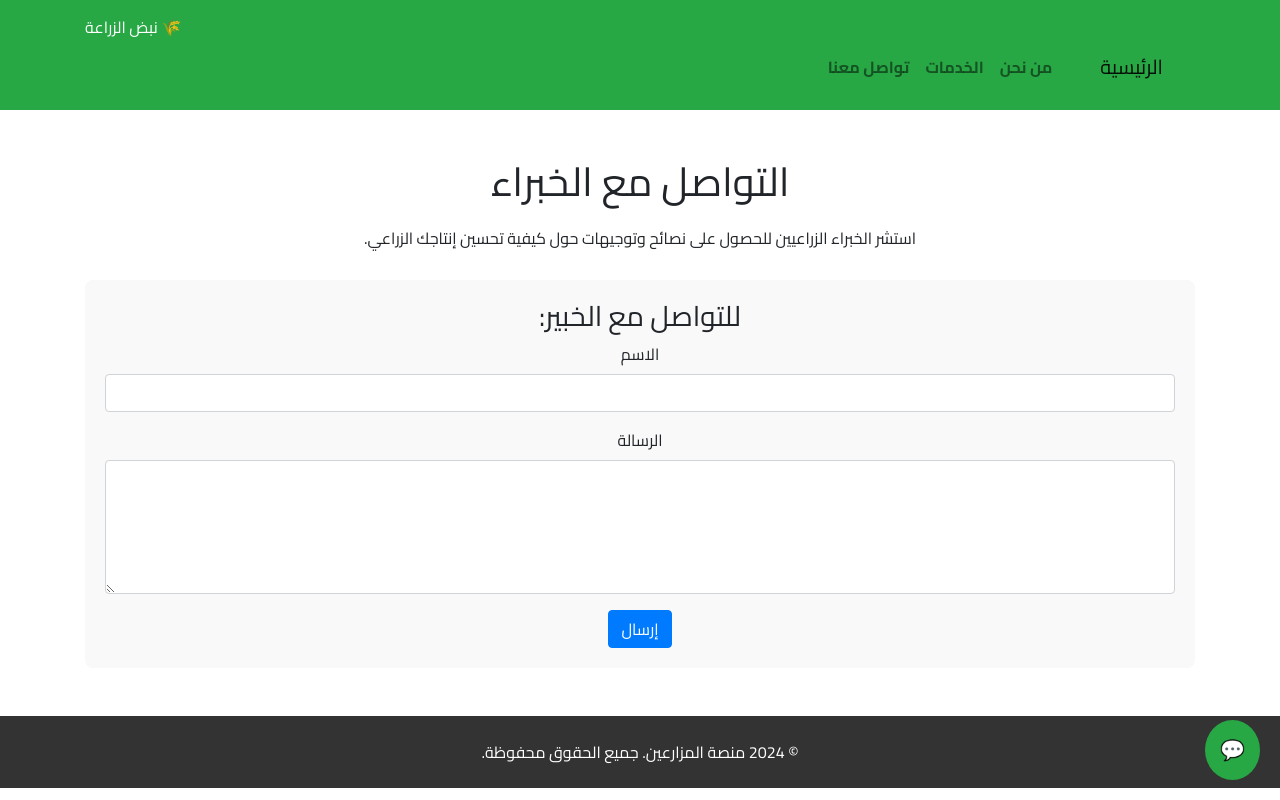
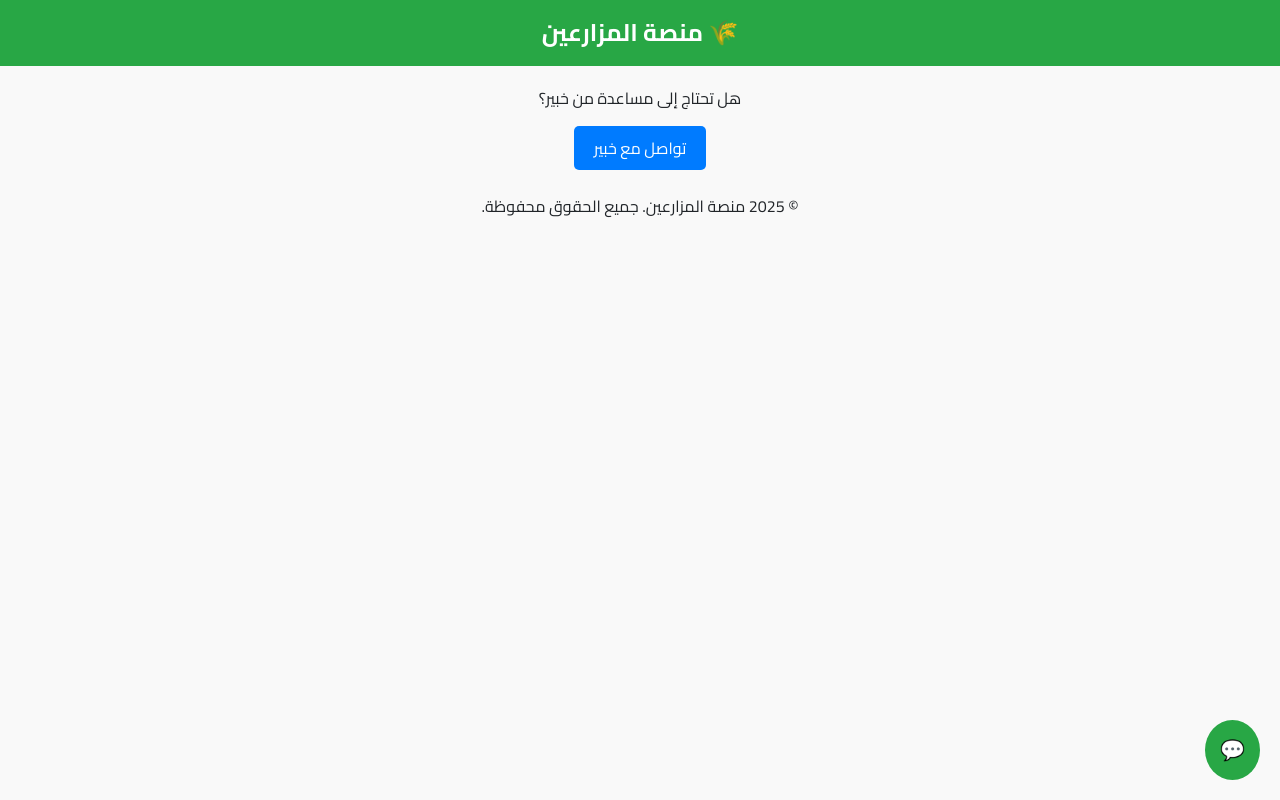
Before and after one commit to ANAS41011/AGRI--PULSE, a PHP site: the page made by expert-consultation (1).html in a window 1280 px wide. Run offline with PHP 8.4, Linux system fonts and the light colour scheme.

Commit message:
Add files via upload

```diff
--- a/.css
+++ b/.css
@@ -20,7 +20,7 @@ body {
 }
 
 .hero{
-    background: url('pic.jpg') no-repeat center center/cover;
+    background: url('') no-repeat center center/cover;
     height: 70vh;
     text-align: center;
     color: #ffffff;
--- a/Contact (1).html
+++ b/Contact (1).html
@@ -260,7 +260,6 @@
                 <button type="submit" class="btn btn-success">إرسال</button>
             </form>
         </div>
-
     </section>
 
     <!-- الفوتر -->
--- a/equipment-rental (1).html
+++ b/equipment-rental (1).html
@@ -290,7 +290,7 @@
 
     <!-- الفوتر -->
     <footer class="footer">
-        <p>© 2024 منصة المزارعين. جميع الحقوق محفوظة.</p>
+        <p>© 2025 منصة المزارعين. جميع الحقوق محفوظة.</p>
     </footer>
 
     <!-- جافا سكريبت -->
--- a/expert-consultation (1).html
+++ b/expert-consultation (1).html
@@ -6,40 +6,20 @@
     <title>التواصل مع الخبراء | منصة المزارعين</title>
     <link href="https://fonts.googleapis.com/css2?family=Cairo:wght@400;700&display=swap" rel="stylesheet">
     <link href="https://stackpath.bootstrapcdn.com/bootstrap/4.5.2/css/bootstrap.min.css" rel="stylesheet">
-    <link href="https://cdnjs.cloudflare.com/ajax/libs/font-awesome/5.15.3/css/all.min.css" rel="stylesheet">
-    <link rel="stylesheet" href="styles.css">
     <style>
         body {
             font-family: 'Cairo', sans-serif;
+            background-color: #f9f9f9;
         }
         .header {
             background-color: #28a745;
             padding: 15px 0;
             color: white;
+            text-align: center;
         }
-        .navbar-nav .nav-link {
-            color: white;
+        .header .logo {
+            font-size: 24px;
             font-weight: bold;
-        }
-        .navbar-nav .nav-link:hover {
-            color: #ffc107;
-        }
-        .service-detail h2 {
-            font-size: 2.5rem;
-            margin-bottom: 20px;
-        }
-        .consultation-form {
-            margin-top: 30px;
-            background-color: #f9f9f9;
-            padding: 20px;
-            border-radius: 8px;
-        }
-        .footer {
-            background-color: #333;
-            color: white;
-        }
-        .footer p {
-            margin: 0;
         }
         .chatbox-container {
             position: fixed;
@@ -57,7 +37,7 @@
         }
         .chatbox-header {
             background-color: #28a745;
-            color: white;
+            color: #fff;
             padding: 10px;
             text-align: center;
             border-radius: 10px 10px 0 0;
@@ -66,163 +46,156 @@
             padding: 15px;
             flex-grow: 1;
             overflow-y: auto;
-            height: 300px;
+        }
+        .chatbox-body p {
+            margin: 5px 0;
+        }
+        .chatbox-body .user {
+            text-align: right;
+            color: #007bff;
+        }
+        .chatbox-body .ai {
+            text-align: left;
+            color: #6c757d;
         }
         .chatbox-footer {
+            display: flex;
             padding: 10px;
-        display: flex;
-            gap: 10px;
+            border-top: 1px solid #ddd;
         }
         .chatbox-footer input {
             flex: 1;
-            padding: 10px;
+            border: 1px solid #ddd;
             border-radius: 5px;
-            border: 1px solid #ddd;
+            padding: 5px;
         }
         .chatbox-footer button {
-            padding: 10px;
+            background-color: #28a745;
+            color: white;
+            border: none;
+            padding: 5px 10px;
+            border-radius: 5px;
+            margin-left: 5px;
+            cursor: pointer;
+        }
+        #chat-toggle {
+            position: fixed;
+            bottom: 20px;
+            right: 20px;
             background-color: #28a745;
             border: none;
+            padding: 15px;
+            border-radius: 50%;
             color: white;
+            font-size: 20px;
             cursor: pointer;
-            border-radius: 5px;
         }
-        #mic {
-            background-color: #ffc107;
+        .expert-contact {
+            margin-top: 20px;
+            text-align: center;
+        }
+        .expert-contact button {
+            background-color: #007bff;
             color: white;
             border: none;
+            padding: 10px 20px;
+            border-radius: 5px;
             cursor: pointer;
-            border-radius: 5px;
         }
     </style>
 </head>
 <body>
-
-    <!-- الهيدر -->
-    <header class="header sticky-top">
-        <div class="container">
-            <div class="logo">🌾 نبض الزراعة</div>
-            <nav class="navbar navbar-expand-lg navbar-light">
-                <a class="navbar-brand" href="index.html">الرئيسية</a>
-                <button class="navbar-toggler" type="button" data-toggle="collapse" data-target="#navbarNav" aria-controls="navbarNav" aria-expanded="false" aria-label="Toggle navigation">
-                    <span class="navbar-toggler-icon"></span>
-                </button>
-                <div class="collapse navbar-collapse" id="navbarNav">
-                    <ul class="navbar-nav ml-auto">
-                        <li class="nav-item">
-                            <a class="nav-link" href="about-1.html">من نحن</a>
-                        </li>
-                        <li class="nav-item">
-                            <a class="nav-link" href="services (1).html">الخدمات</a>
-                        </li>
-                        <li class="nav-item">
-                            <a class="nav-link" href="Contact (1).html">تواصل معنا</a>
-                        </li>
-                    </ul>
-                </div>
-            </nav>
-        </div>
+    <!-- Header -->
+    <header class="header">
+        <div class="logo">🌾 منصة المزارعين</div>
     </header>
 
-    <!-- محتوى الخدمة -->
-    <section class="service-detail py-5">
-        <div class="container text-center">
-            <h2>التواصل مع الخبراء</h2>
-            <p>استشر الخبراء الزراعيين للحصول على نصائح وتوجيهات حول كيفية تحسين إنتاجك الزراعي.</p>
-            <div class="consultation-form">
-                <h3>للتواصل مع الخبير:</h3>
-                <form action="submit_form.php" method="POST">
-                    <div class="form-group">
-                        <label for="name">الاسم</label>
-                        <input type="text" class="form-control" id="name" name="name" required>
-                    </div>
-                    <div class="form-group">
-                        <label for="message">الرسالة</label>
-                        <textarea class="form-control" id="message" name="message" rows="5" required></textarea>
-                    </div>
-                    <button type="submit" class="btn btn-primary">إرسال</button>
-                </form>
-            </div>
-        </div>
-    </section>
-
-    <!-- شات AI -->
+    <!-- Chatbox -->
     <div id="chatbox" class="chatbox-container">
-        <div class="chatbox-header">شات مع الخبير</div>
+        <div class="chatbox-header">شات AI</div>
         <div id="chat-body" class="chatbox-body">
-            <p><strong>AI:</strong> مرحباً! كيف يمكنني مساعدتك اليوم؟</p>
+            <p class="ai"><strong>AI:</strong> مرحباً! كيف يمكنني مساعدتك اليوم؟</p>
         </div>
         <div class="chatbox-footer">
-            <input type="text" id="user-input" placeholder="اكتب سؤالك هنا..." />
-            <button onclick="startRecognition()" id="mic">🎤</button>
+            <input type="text" id="user-input" placeholder="اكتب سؤالك هنا...">
             <button onclick="sendMessage()">إرسال</button>
         </div>
     </div>
 
-    <footer class="footer py-4">
-        <div class="container text-center">
-            <p>© 2024 منصة المزارعين. جميع الحقوق محفوظة.</p>
-        </div>
+    <button id="chat-toggle">💬</button>
+
+    <!-- Expert Contact Section -->
+    <div class="expert-contact">
+        <p>هل تحتاج إلى مساعدة من خبير؟</p>
+        <button onclick="contactExpert()">تواصل مع خبير</button>
+    </div>
+
+    <!-- Footer -->
+    <footer class="footer py-4 text-center">
+        <p>© 2025 منصة المزارعين. جميع الحقوق محفوظة.</p>
     </footer>
-
-    <script src="https://code.jquery.com/jquery-3.6.0.min.js"></script>
-    <script src="https://stackpath.bootstrapcdn.com/bootstrap/4.5.2/js/bootstrap.bundle.min.js"></script>
 
     <script>
         // Toggle chatbox visibility
-        $(document).ready(function() {
-            $('<button id="chat-toggle">💬</button>').appendTo('body').css({
-                position: 'fixed',
-                bottom: '20px',
-                right: '20px',
-                background: '#28a745',
-                border: 'none',
-                padding: '15px',
-                borderRadius: '50%',
-                color: 'white',
-                fontSize: '20px',
-                cursor: 'pointer'
-            }).click(function() {
-                $('#chatbox').toggle();
-            });
+        document.getElementById('chat-toggle').addEventListener('click', function() {
+            const chatbox = document.getElementById('chatbox');
+            chatbox.style.display = chatbox.style.display === 'none' || chatbox.style.display === '' ? 'flex' : 'none';
         });
 
-        // Speech Recognition
-        var recognition;
-        function startRecognition() {
-            if (!('webkitSpeechRecognition' in window)) {
-                alert('ميزة التعرف على الصوت غير مدعومة في هذا المتصفح.');
-                return;
+        const apiKey = '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'; // ضع مفتاح API هنا
+
+        // Function to send message to AI
+        async function sendMessage() {
+            const userInput = document.getElementById('user-input').value.trim();
+            if (!userInput) return;
+
+            // Display user message
+            addMessage(userInput, 'user');
+            document.getElementById('user-input').value = '';
+
+            const responseDiv = document.getElementById('chat-body');
+            responseDiv.innerHTML += "<p class='ai'><strong>AI:</strong> جاري البحث...</p>";
+
+            try {
+                const response = await fetch('https://api.openai.com/v1/chat/completions', {
+                    method: 'POST',
+                    headers: {
+                        'Authorization': `Bearer ${apiKey}`,
+                        'Content-Type': 'application/json'
+                    },
+                    body: JSON.stringify({
+                        model: 'gpt-3.5-turbo', // النموذج الذي تختاره
+                        messages: [
+                            { role: 'system', content: 'أنت مساعد ذكي يساعد المستخدم في أي استفسار.' },
+                            { role: 'user', content: userInput }
+                        ],
+                        max_tokens: 150,
+                        temperature: 0.7
+                    })
+                });
+
+                const data = await response.json();
+                const aiMessage = data.choices[0].message.content.trim();
+                addMessage(aiMessage, 'ai');
+            } catch (error) {
+                console.error(error);
+                addMessage('حدث خطأ، حاول مرة أخرى لاحقاً.', 'ai');
             }
-            recognition = new webkitSpeechRecognition();
-            recognition.lang = 'ar-SA';
-            recognition.interimResults = false;
-
-            recognition.onresult = function(event) {
-                var transcript = event.results[0][0].transcript;
-                document.getElementById('user-input').value = transcript;
-            };
-
-            recognition.onerror = function(event) {
-                console.error('حدث خطأ في التعرف على الصوت:', event.error);
-            };
-
-            recognition.start();
         }
 
-        // Send message to AI chat (mock response)
-        function sendMessage() {
-            var userMessage = $('#user-input').val();
-            if (userMessage) {
-                $('#chat-body').append('<p><strong>أنت:</strong> ' + userMessage + '</p>');
-                $('#user-input').val('');
+        // Function to add message to chat
+        function addMessage(message, sender) {
+            const chatBody = document.getElementById('chat-body');
+            const messageElement = document.createElement('p');
+            messageElement.className = sender;
+            messageElement.innerHTML = `<strong>${sender === 'user' ? 'أنت' : 'AI'}:</strong> ${message}`;
+            chatBody.appendChild(messageElement);
+            chatBody.scrollTop = chatBody.scrollHeight;
+        }
 
-                // Mock AI response (can be replaced with actual API call)
-                setTimeout(function() {
-                    $('#chat-body').append('<p><strong>AI:</strong> هذا سؤال جيد! سأبحث عن الإجابة الآن.</p>');
-                    $('#chat-body').scrollTop($('#chat-body')[0].scrollHeight);
-                }, 1000);
-            }
+        // Function to simulate contacting expert (Add your expert contact functionality here)
+        function contactExpert() {
+            alert('تم إرسال طلبك للتواصل مع الخبير! سيتم الرد عليك قريباً.');
         }
     </script>
 </body>
--- a/online-market (1).html
+++ b/online-market (1).html
@@ -355,7 +355,7 @@
 
     <!-- الفوتر -->
     <footer class="footer">
-        <p>© 2024 منصة المزارعين. جميع الحقوق محفوظة.</p>
+        <p>© 2025 منصة المزارعين. جميع الحقوق محفوظة.</p>
     </footer>
 
     <!-- جافا سكريبت -->
--- a/price-guide (1).html
+++ b/price-guide (1).html
@@ -213,7 +213,7 @@
     <!-- الفوتر -->
     <footer class="footer py-4">
         <div class="container text-center">
-            <p>© 2024 منصة المزارعين. جميع الحقوق محفوظة.</p>
+            <p>© 2025 منصة المزارعين. جميع الحقوق محفوظة.</p>
         </div>
     </footer>
 
--- a/services (1).html
+++ b/services (1).html
@@ -283,7 +283,7 @@
     <!-- الفوتر -->
     <footer class="footer py-4">
         <div class="container text-center">
-            <p>© 2024 منصة المزارعين. جميع الحقوق محفوظة.</p>
+            <p>© 2025 منصة المزارعين. جميع الحقوق محفوظة.</p>
         </div>
     </footer>
 
```
Also changed, not shown: index (1).html (added, +162 -0 lines), stayel (1).css (added, +42 -0 lines), weather-alerts-1.html (+11 -9 lines), fet.html (line endings or trailing spaces).
